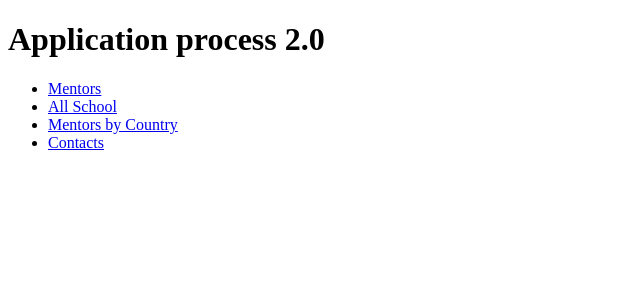
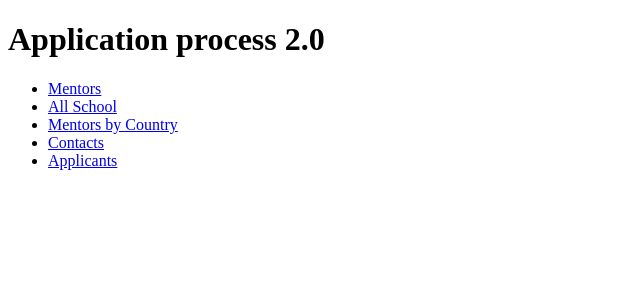
Before and after one commit to gergelyNemeth/application-process-basic-sql, a Flask app: page / in a window 1280 px wide. Shown: the top 300 px of the page, without its empty margins (0-640 px from the left). Run offline with Flask 2, Linux system fonts and the light colour scheme.

Commit message:
Add applicants() and query_applicants()

```diff
--- a/app.py
+++ b/app.py
@@ -33,6 +33,12 @@ def contacts():
     return render_template('query_result.html', title='Contacts', columns=columns, table=table)
 
 
+@app.route('/applicants')
+def applicants():
+    columns, table = data_manager.query_applicants()
+    return render_template('query_result.html', title='Applicants', columns=columns, table=table)
+
+
 def main():
     app.run(debug=True)
 
--- a/templates/main.html
+++ b/templates/main.html
@@ -17,6 +17,7 @@
                 <li><a href="/all-school">All School</a></li>
                 <li><a href="/mentors-by-country">Mentors by Country</a></li>
                 <li><a href="/contacts">Contacts</a></li>
+                <li><a href="/applicants">Applicants</a></li>
             </ul>
             </ul>
         </nav>
```
Also changed, not shown: data_manager.py (+11 -0 lines).
